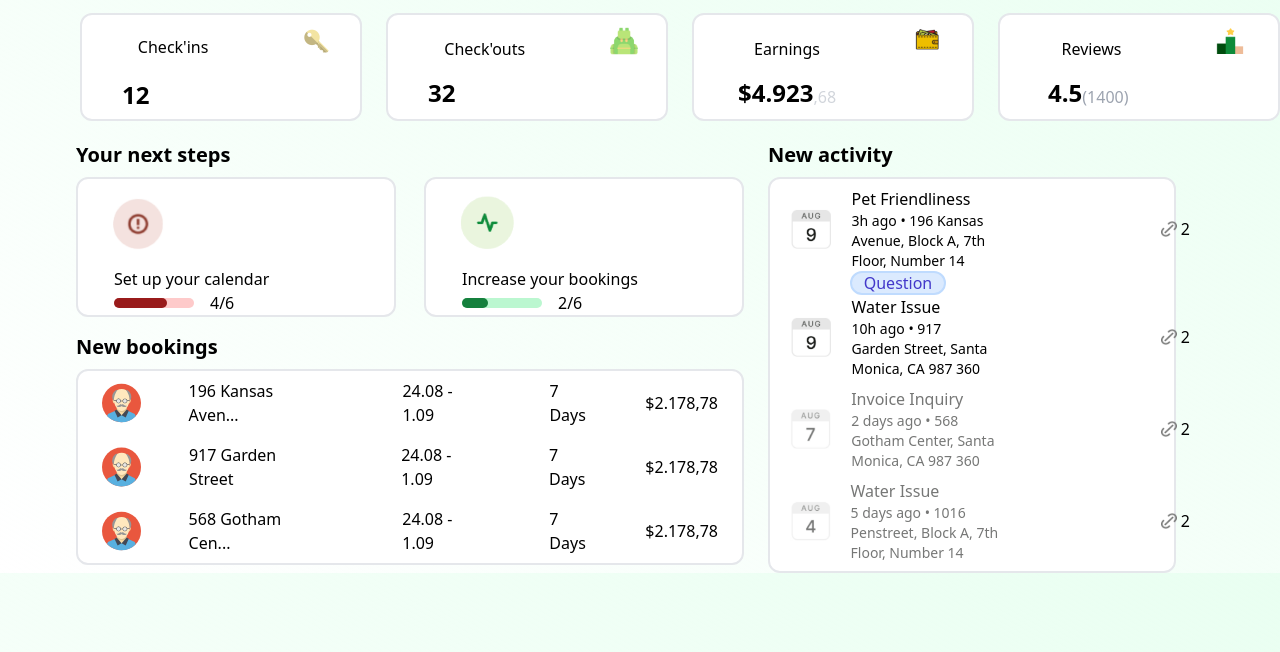
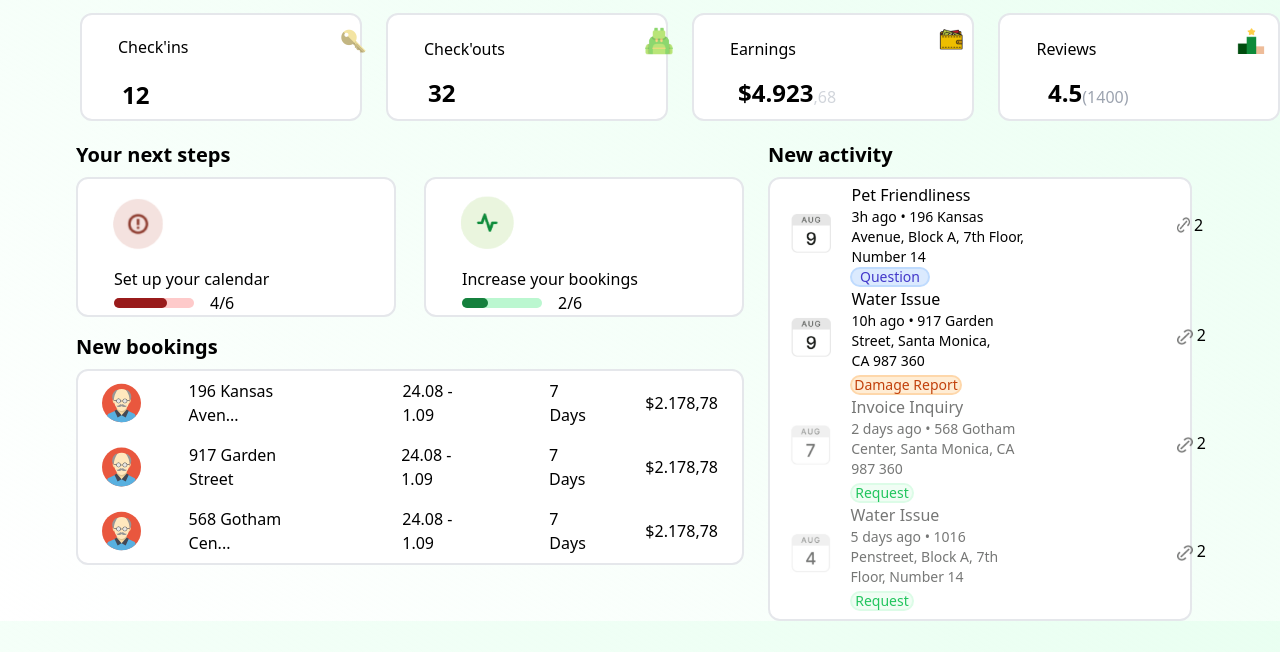
Before and after one commit to Duncanvdw/dashboard, a plain HTML site: page index.html in a window 1280 px wide. Shown: the part 148-800 px from the top of the page. Drawn offline with nearby package versions, Linux system fonts and the light colour scheme.

Commit message:
dashboard af

```diff
--- a/index.html
+++ b/index.html
@@ -49,21 +49,21 @@
         <div class="flex ml-20">
             <div class="border-2 border-gray-200 rounded-xl bg-white w-80 mr-6">
                 <div class="flex justify-around items-center">
-                    <p class="py-4 px-10">Check'ins</p>
+                    <p class="py-4 ml-9 mr-32">Check'ins</p>
                     <img class="h-10 w-10 m-3 flex" src="./images/key.png">
                 </div>
                 <h1 class="text-2xl font-bold pl-10 pb-2">12</h1>
             </div>
             <div class="border-2 border-gray-200 rounded-xl bg-white w-80 mr-6">
                 <div class="flex justify-around items-baseline">
-                    <p class="py-4 px-10">Check'outs</p>
+                    <p class="py-4 ml-9 mr-32">Check'outs</p>
                     <img class="h-7 w-7 m-3 flex" src="./images/backpack.png">
                 </div>
                 <h1 class="text-2xl font-bold pl-10 pb-2">32</h1>
             </div>
             <div class="border-2 border-gray-200 rounded-xl bg-white w-80 mr-6">
                 <div class="flex justify-around items-baseline">
-                    <p class="py-4 px-10">Earnings</p>
+                    <p class="py-4 ml-9 mr-32">Earnings</p>
                     <img class="h-7 w-7 m-3 flex" src="./images/wallet.png">
                 </div>
                 <div class="flex items-end">
@@ -73,7 +73,7 @@
             </div>
             <div class="border-2 border-gray-200 rounded-xl bg-white w-80">
                 <div class="flex justify-around items-baseline">
-                    <p class="py-4 px-10">Reviews</p>
+                    <p class="py-4 ml-9 mr-32">Reviews</p>
                     <img class="h-7 w-7 m-3 flex" src="./images/reviews.png">
                 </div>
                 <div class="flex items-end">
@@ -145,57 +145,72 @@
                     </div>
                 </div> <!--links onder  -->
             </div>
-            <div class="ml-6 mr-16 w-full">
+            <div class="ml-6 mr-12 w-full">
                 <div class="">
                     <div class="font-semibold text-xl mb-2">New activity</div>
                     <div class="border-2 border-gray-200 bg-white rounded-xl">
                         <div class="">
-                            <div class="flex items-center mt-2">
-                                <img src="./images/9aug.png" class="h-10 m-5" alt="">
+                            <div class="flex items-center mt-1">
+                                <img src="./images/9aug.png" class="h-10 m-5 mb-1" alt="">
                                 <div class="">
                                     <div class="font-medium">Pet Friendliness</div>
                                     <div class="text-sm">3h ago • 196 Kansas Avenue, Block A, 7th Floor, Number 14</div>
                                 </div>
                                 <div class="flex items-center">
-                                    <img src="./images/url.png" class="h-4 m-5 mr-1 pl-32" alt="">
+                                    <img src="./images/url.png" class="h-4 mr-1 pl-[147px]" alt="">
                                     <p class=" ">2</p>
                                 </div>
                             </div>
-                            <div class="w-24 h-6 ml-20 text-indigo-700 bg-blue-100 border-2 border-blue-200 rounded-xl flex items-center justify-center">
-                                <p>Question</p>
+                            <div class="w-20 h-5 ml-20 text-indigo-700 bg-blue-100 border-2 border-blue-200 rounded-xl flex items-center justify-center">
+                                <p class="text-sm">Question</p>
                             </div>
                         </div>
-                        <div class="flex items-center mb-2">
-                            <img src="./images/9aug.png" class="h-10 m-5" alt="">
+                        <div class="">
+                            <div class="flex items-center mb-1">
+                                <img src="./images/9aug.png" class="h-10 m-5 mb-1" alt="">
                                 <div class="">
                                     <div class="font-medium">Water Issue</div>
                                     <div class="text-sm">10h ago • 917 Garden Street, Santa Monica, CA 987 360</div>
                                 </div>
                                 <div class="flex items-center">
-                                <img src="./images/url.png" class="h-4 m-5 mr-1 pl-[150px]" alt="">
-                                <p class=" ">2</p>
+                                    <img src="./images/url.png" class="h-4 m-5 mb-1 mr-1 pl-[150px]" alt="">
+                                    <p class="pt-3">2</p>
                                 </div>
                             </div>
-                        <div class="flex items-center mb-2">
-                            <img src="./images/7aug.png" class="h-10 m-5" alt="">
+                            <div class="w-28 h-5 ml-20 text-orange-700 bg-orange-100 border-2 border-orange-200 rounded-xl flex items-center justify-center">
+                                <p class="text-sm">Damage Report</p>
+                            </div>
+                        </div>
+                        <div class="">
+                            <div class="flex items-center mb-1">
+                                <img src="./images/7aug.png" class="h-10 m-5 mb-1" alt="">
                                 <div class="">
                                     <div class="font-medium text-[#767776]">Invoice Inquiry</div>
                                     <div class="text-sm text-[#767776]">2 days ago • 568 Gotham Center, Santa Monica, CA 987 360</div>
                                 </div>
                                 <div class="flex items-center">
-                                <img src="./images/url.png" class="h-4 m-5 mr-1 pl-32" alt="">
-                                <p class=" ">2</p>
+                                    <img src="./images/url.png" class="h-4 m-5 mb-1 mr-1 pl-32" alt="">
+                                    <p class="pt-3">2</p>
                                 </div>
                             </div>
-                        <div class="flex items-center mb-2">
-                            <img src="./images/4aug.png" class="h-10 m-5" alt="">
+                            <div class="w-16 h-5 ml-20 text-green-500 bg-green-50 border-2 border-green-100 rounded-xl flex items-center justify-center">
+                                <p class="text-sm">Request</p>
+                            </div>
+                        </div>
+                        <div class="">
+                            <div class="flex items-center mb-1">
+                                <img src="./images/4aug.png" class="h-10 m-5 mb-1" alt="">
                                 <div class="">
                                     <div class="font-medium text-[#767776]">Water Issue</div>
                                     <div class="text-sm text-[#767776]">5 days ago • 1016 Penstreet, Block A, 7th Floor, Number 14</div>
                                 </div>
                                 <div class="flex items-center">
-                                <img src="./images/url.png" class="h-4 m-5 mr-1 pl-[134px]" alt="">
-                                <p class=" ">2</p>
+                                    <img src="./images/url.png" class="h-4 m-5 mb-1 mr-1 pl-[134px]" alt="">
+                                    <p class=" pt-3">2</p>
+                                </div>
+                            </div>
+                            <div class="w-16 h-5 ml-20 mb-2 text-green-500 bg-green-50 border-2 border-green-100 rounded-xl flex items-center justify-center">
+                                <p class="text-sm">Request</p>
                             </div>
                         </div>
                     </div>
```
Lines whose indentation alone changed are shown as unchanged.
